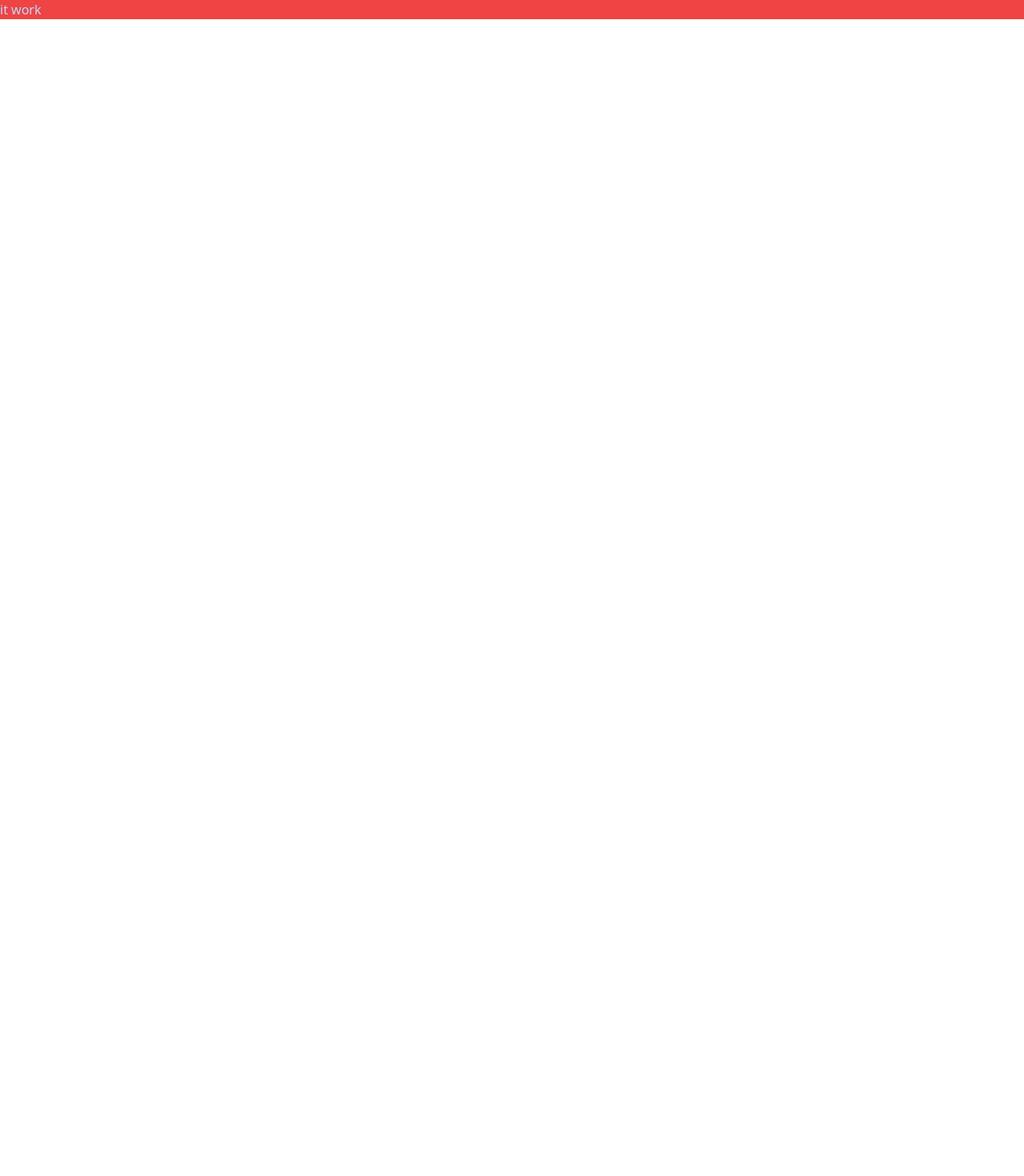
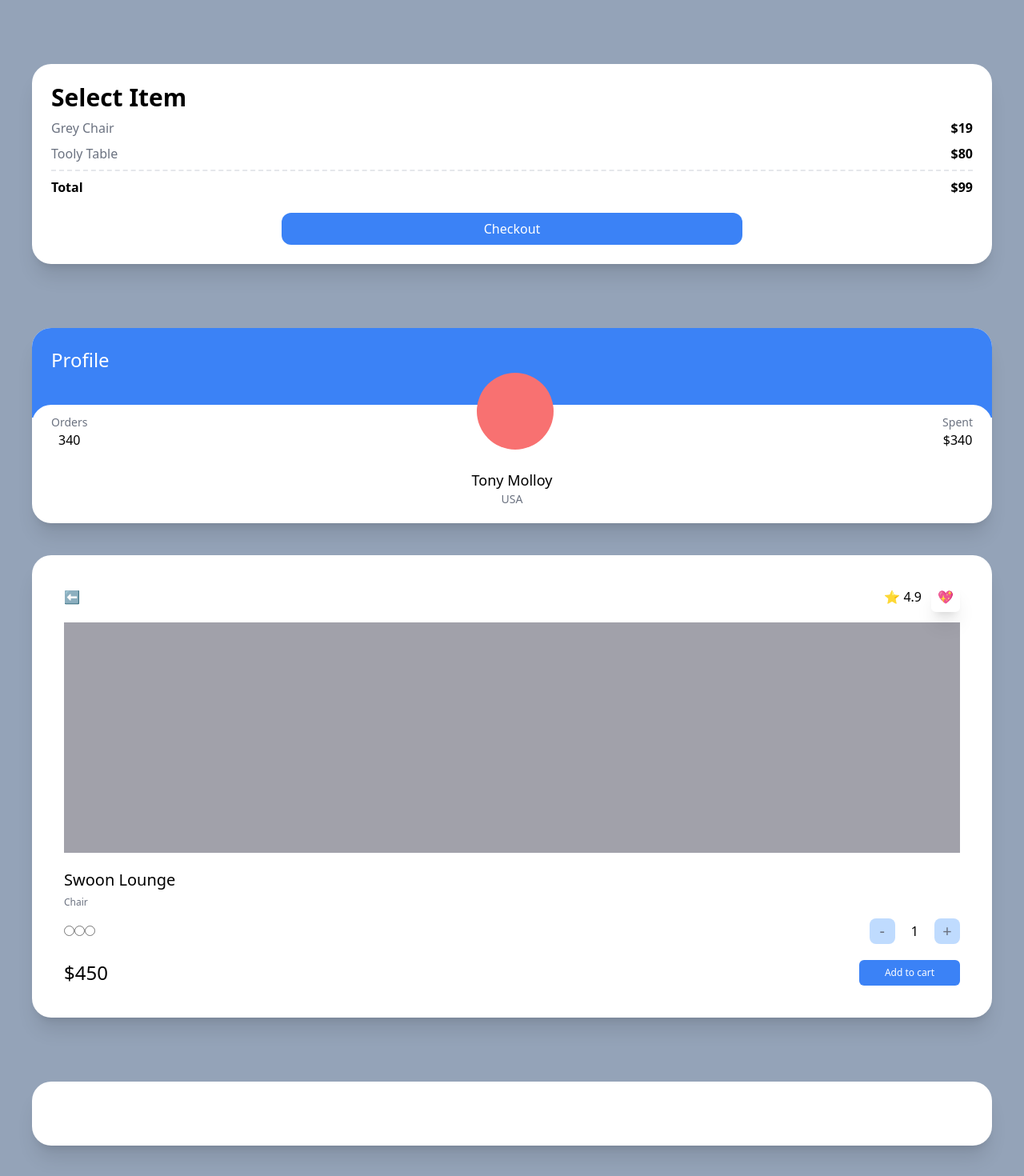
Before and after one commit to s570908/carrot-market-3, a Next.js app: page / in a window 1280 px wide. Shown: the top 1470 px of the page at 80% size. Before the commit the page ends 800 px from the top, so only its background shows below. Built offline with nearby package versions, Linux system fonts and the light colour scheme.

Commit message:
22-04-19 tailwind basic classname

```diff
--- a/pages/index.tsx
+++ b/pages/index.tsx
@@ -2,8 +2,84 @@
 
 const Home: NextPage = () => {
   return (
-    <div className="bg-red-500">
-      <h1 className="text-blue-200">it work</h1>
+    <div className="grid min-h-screen gap-10 bg-slate-400 py-20 px-10">
+      <div className="mb-10 rounded-3xl bg-white p-6 shadow-xl">
+        <span className="text-3xl font-semibold">Select Item</span>
+        <div className="my-2 flex justify-between">
+          <span className="text-gray-500">Grey Chair</span>
+          <span className="font-semibold">$19</span>
+        </div>
+        <div className="flex justify-between">
+          <span className="text-gray-500">Tooly Table</span>
+          <span className="font-semibold">$80</span>
+        </div>
+        <div className="mt-2 flex justify-between border-t-2 border-dashed pt-2">
+          <span className="font-semibold">Total</span>
+          <span className="font-semibold">$99</span>
+        </div>
+        <div className="mx-auto mt-5 w-2/4 rounded-xl bg-blue-500 p-2 text-center text-white">
+          Checkout
+        </div>
+      </div>
+      <div className="overflow-hidden rounded-3xl bg-white shadow-xl">
+        <div className="bg-blue-500 p-6 pb-14">
+          <span className="text-2xl text-white">Profile</span>
+        </div>
+        <div className="relative -top-4 rounded-3xl bg-white p-6">
+          <div className="relative -top-16 flex items-end justify-between">
+            <div className="flex flex-col items-center">
+              <span className="text-sm text-gray-500">Orders</span>
+              <span className="font-medium">340</span>
+            </div>
+            <div className="h-24 w-24 rounded-full bg-red-400" />
+            <div className="flex flex-col items-center">
+              <span className="text-sm text-gray-500">Spent</span>
+              <span className="font-medium">$340</span>
+            </div>
+          </div>
+          <div className="relative -mt-10 -mb-5 flex flex-col items-center">
+            <span className="text-lg font-medium">Tony Molloy</span>
+            <span className="text-sm text-gray-500">USA</span>
+          </div>
+        </div>
+      </div>
+      <div className="mb-10 rounded-3xl bg-white p-10 shadow-xl">
+        <div className="mb-5 flex items-center justify-between">
+          <span>⬅️</span>
+          <div className="space-x-3">
+            <span>⭐️ 4.9</span>
+            <span className="rounded-md p-2 shadow-xl">💖</span>
+          </div>
+        </div>
+        <div className="mb-5 h-72 bg-zinc-400" />
+        <div className="flex flex-col">
+          <span className="mb-1.5 text-xl font-medium">Swoon Lounge</span>
+          <span className="text-xs text-gray-500">Chair</span>
+          <div className="mt-3 mb-5 flex items-center justify-between">
+            <div>
+              <input type="radio" />
+              <input type="radio" />
+              <input type="radio" />
+            </div>
+            <div className="flex items-center space-x-5">
+              <button className="flex aspect-square w-8 items-center justify-center rounded-lg bg-blue-200 text-xl font-medium text-gray-500">
+                -
+              </button>
+              <span>1</span>
+              <button className="flex aspect-square w-8 items-center justify-center rounded-lg bg-blue-200 text-xl font-medium text-gray-500">
+                +
+              </button>
+            </div>
+          </div>
+          <div className="flex items-center justify-between">
+            <span className="text-2xl font-medium">$450</span>
+            <button className="rounded-md bg-blue-500 py-2 px-8 text-center text-xs text-white">
+              Add to cart
+            </button>
+          </div>
+        </div>
+      </div>
+      <div className="mb-10 rounded-3xl bg-white p-10 shadow-xl"></div>
     </div>
   );
 };
```
